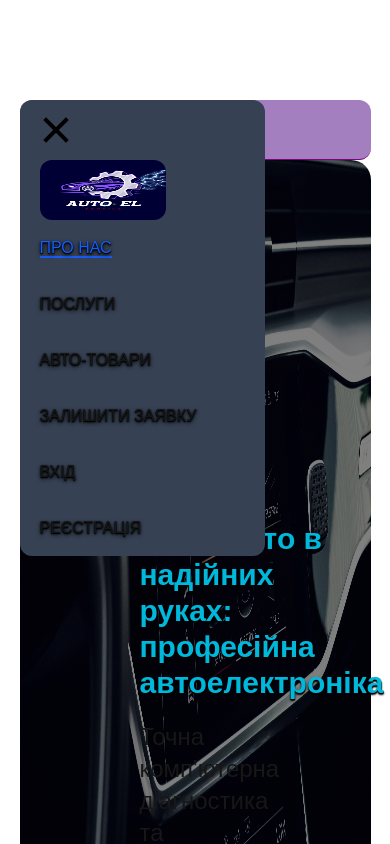
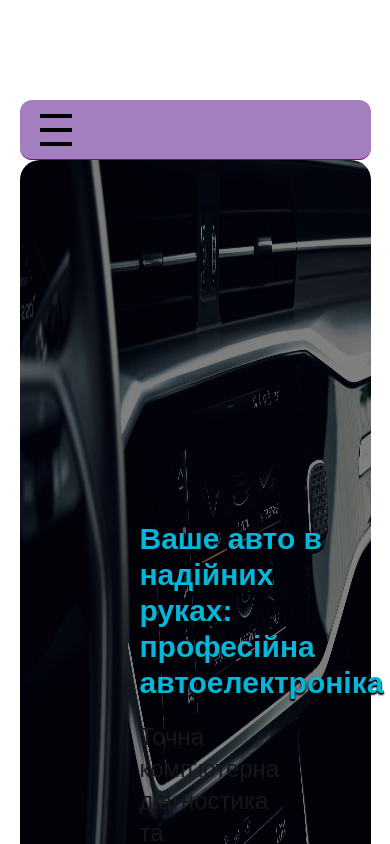
Before and after one commit to Meganimys/auto_el, a Next.js app: page / in a window 390 px wide. Shown: the top 844 px of the page. Built offline with nearby package versions, Linux system fonts and the light colour scheme; no server answers.

Commit message:
fix modal menu

```diff
--- a/src/components/client/NavMenu.tsx
+++ b/src/components/client/NavMenu.tsx
@@ -190,15 +190,15 @@ const handleMobileMenu = () => setMobileMenu(!isMobileMenu);
             />
           </div>
           <div className="relative z-120 xl:hidden flex flex-col justify-between items-center w-8 h-8 ml-5" onClick={handleMobileMenu}>
-            <div className={`w-full h-1 bg-black transition-all duration-300 ${!isMobileMenu && "rotate-45 absolute top-1/2 translate-y-[-50%]"}`}></div>
-            <div className={`w-full h-1 bg-black ${!isMobileMenu && "hidden"}`}></div>
-            <div className={`w-full h-1 bg-black transition-all duration-300 ${!isMobileMenu && "-rotate-45 absolute top-1/2 translate-y-[-50%]"}`}></div>
+            <div className={`w-full h-1 bg-black transition-all duration-300 ${isMobileMenu && "rotate-45 absolute top-1/2 translate-y-[-50%]"}`}></div>
+            <div className={`w-full h-1 bg-black ${isMobileMenu && "hidden"}`}></div>
+            <div className={`w-full h-1 bg-black transition-all duration-300 ${isMobileMenu && "-rotate-45 absolute top-1/2 translate-y-[-50%]"}`}></div>
           </div>
           {/* Центральне меню */}
           <ul className={`${
   isMobileMenu
-    ? "left-[calc(-100%+20px)]" // Повернувся на місце
-    : "left-0" // Сховався за лівий край
+    ? "left-0" // Повернувся на місце
+    : "left-[calc(-100%+20px)]" // Сховався за лівий край
 } transition-all duration-300 flex z-100 xl:items-center xl:flex-row flex-col items-start xl:rounded-none rounded-xl top-0 xl:justify-center pl-5 xl:pl-0 xl:bg-transparent bg-gray-700 min-w-[70%] xl:min-w-auto md:gap-6 xl:gap-8 absolute xl:static uppercase mx-auto`}>
             <div className="xl:hidden block shrink-0 min-h-full xl:max-h-25 max-h-15 mt-15">
             <Image
```
